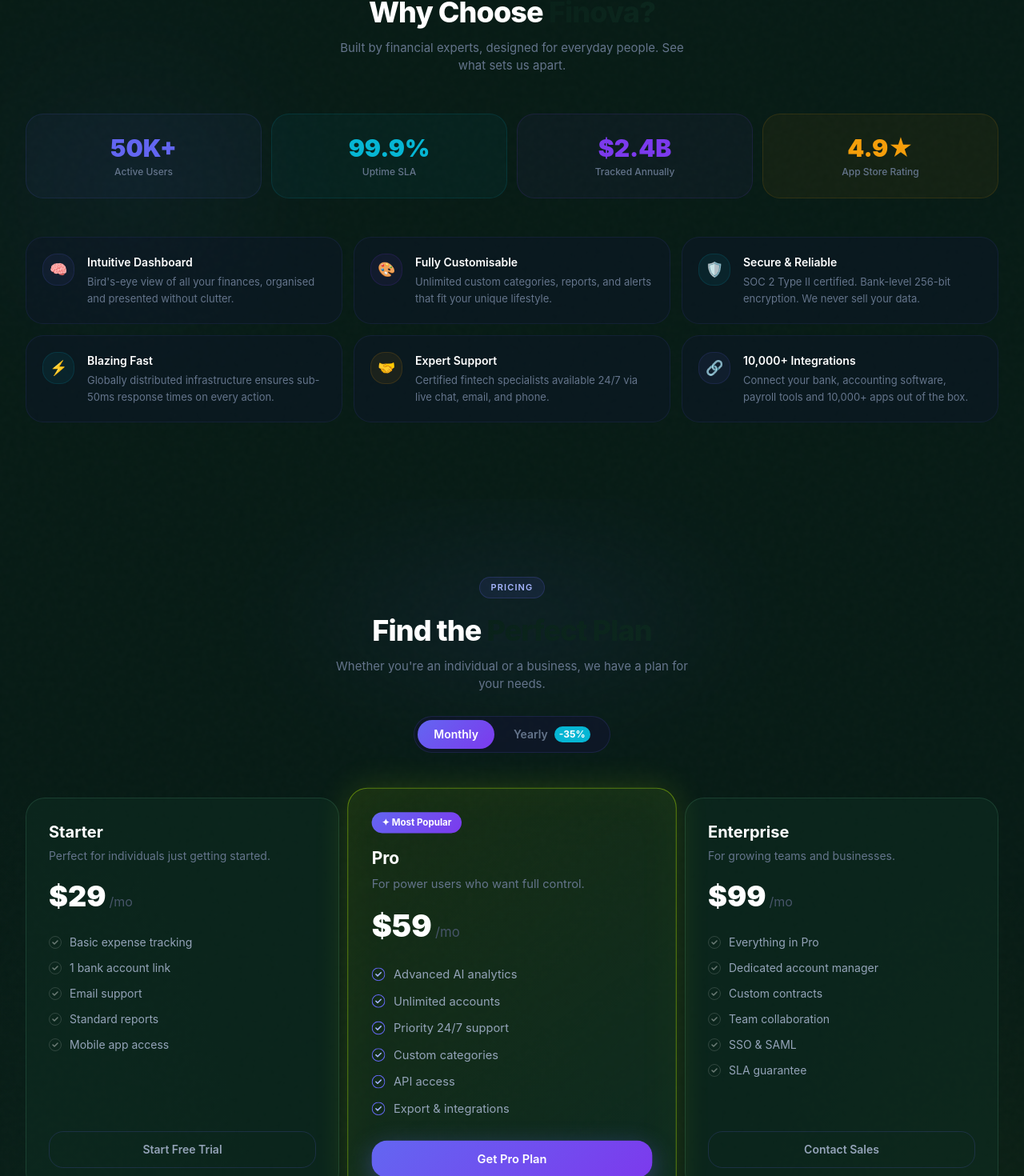
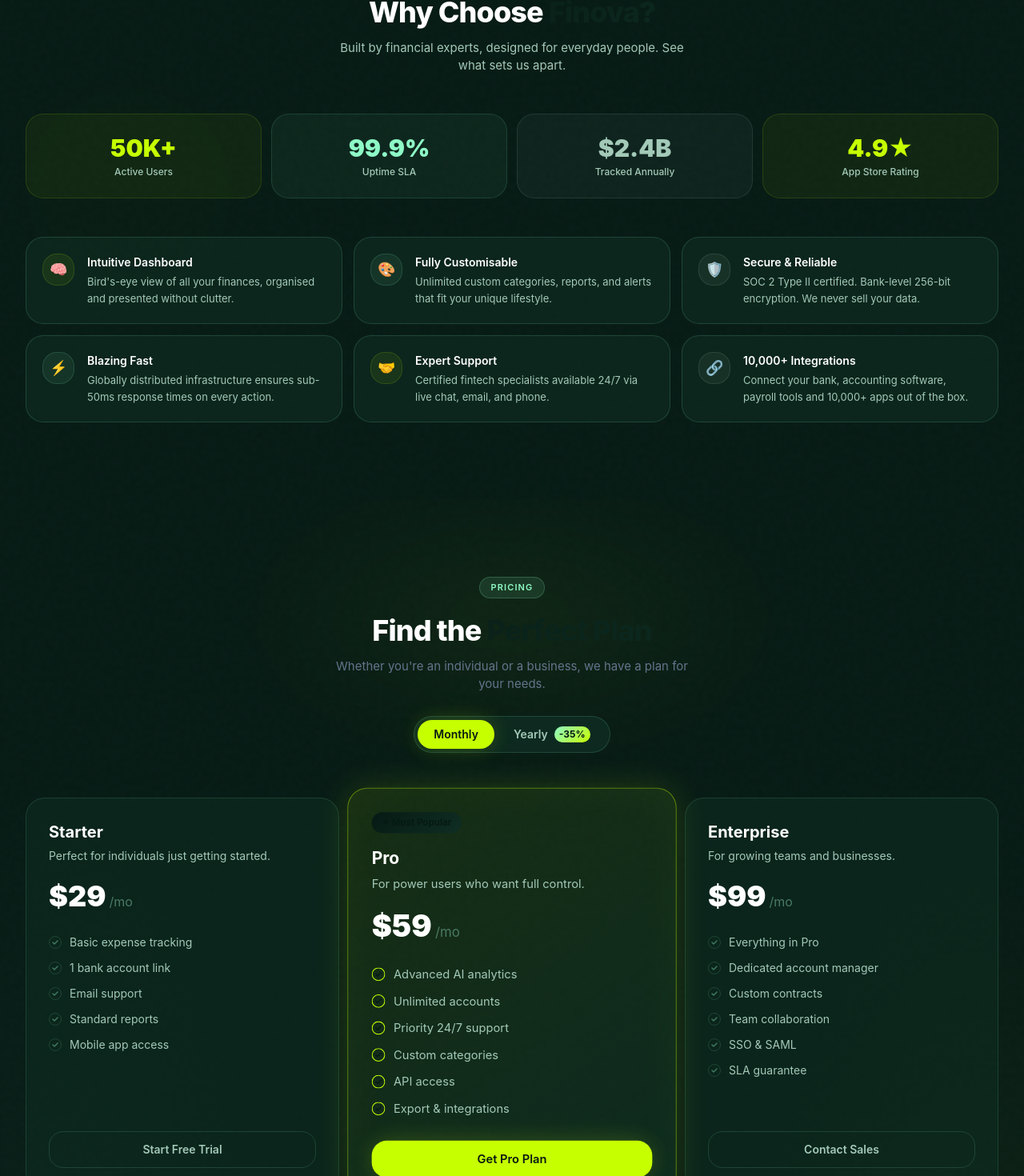
Before and after one commit to taijulsir/finova-sass-landing, a Next.js app: page / in a window 1280 px wide. Shown: the part 3293-4763 px from the top of the page at 80% size. Built offline with nearby package versions, Linux system fonts and the light colour scheme.

Commit message:
feat(pricing): redesign pricing and comparison tables with premium dark aesthetic

```diff
--- a/sections/Pricing.tsx
+++ b/sections/Pricing.tsx
@@ -1,5 +1,6 @@
 "use client";
 import { useState } from "react";
+import { cn } from "@/lib/utils";
 import { Container } from "@/components/Container";
 import { Section } from "@/components/Section";
 import Link from "next/link";
@@ -38,12 +39,12 @@ export function Pricing() {
     return (
         <Section id="pricing" className="relative overflow-hidden">
             <div className="pointer-events-none absolute top-0 left-1/2 -translate-x-1/2 w-[700px] h-[300px] opacity-15"
-                style={{ background: "radial-gradient(ellipse, rgba(99,102,241,0.6) 0%, transparent 70%)", filter: "blur(60px)" }} />
+                style={{ background: "radial-gradient(ellipse, rgba(198,255,0,0.4) 0%, transparent 70%)", filter: "blur(60px)" }} />
 
             <Container className="relative z-10">
                 <div className="text-center mb-14">
                     <span className="inline-flex items-center rounded-full px-3.5 py-1 text-[11px] font-semibold uppercase tracking-widest mb-5"
-                        style={{ background: "rgba(99,102,241,0.1)", border: "1px solid rgba(99,102,241,0.2)", color: "#a5b4fc" }}>
+                        style={{ background: "rgba(142,249,198,0.1)", border: "1px solid rgba(142,249,198,0.2)", color: "#8EF9C6" }}>
                         Pricing
                     </span>
                     <h2 className="text-3xl md:text-4xl font-extrabold text-white tracking-tight">
@@ -55,68 +56,56 @@ export function Pricing() {
 
                     {/* Toggle */}
                     <div className="mt-7 inline-flex items-center gap-1 p-1 rounded-full"
-                        style={{ background: "rgba(15,23,42,0.8)", border: "1px solid rgba(99,102,241,0.15)" }}>
+                        style={{ background: "rgba(15,46,35,0.8)", border: "1px solid var(--border)" }}>
                         <button onClick={() => setYearly(false)}
-                            className="px-5 py-2 rounded-full text-sm font-semibold transition-all duration-200"
-                            style={!yearly ? { background: "linear-gradient(135deg,#6366f1,#7c3aed)", color: "#fff" } : { color: "#64748b" }}>
+                            className={cn("px-5 py-2 rounded-full text-sm font-semibold transition-all duration-200", !yearly ? 'btn-primary' : 'text-muted-foreground')}
+                            style={!yearly ? { color: '#061A14' } : { color: 'var(--muted-foreground)' }}>
                             Monthly
                         </button>
                         <button onClick={() => setYearly(true)}
-                            className="flex items-center gap-2 px-5 py-2 rounded-full text-sm font-semibold transition-all duration-200"
-                            style={yearly ? { background: "linear-gradient(135deg,#6366f1,#7c3aed)", color: "#fff" } : { color: "#64748b" }}>
+                            className={cn("flex items-center gap-2 px-5 py-2 rounded-full text-sm font-semibold transition-all duration-200", yearly ? 'btn-primary' : 'text-muted-foreground')}
+                            style={yearly ? { color: '#061A14' } : { color: 'var(--muted-foreground)' }}>
                             Yearly
-                            <span className="text-xs font-bold px-1.5 py-0.5 rounded-full text-white"
-                                style={{ background: "#06b6d4" }}>-35%</span>
+                            <span className="text-xs font-bold px-1.5 py-0.5 rounded-full text-[#061A14]"
+                                style={{ background: "var(--gradient-accent)" }}>-35%</span>
                         </button>
                     </div>
                 </div>
 
                 <div className="grid grid-cols-1 md:grid-cols-3 gap-5 items-stretch">
                     {plans.map((plan, i) => (
-                        <div key={i} className={`pricing-card p-7 flex flex-col ${plan.highlighted ? "featured md:scale-105 md:z-10" : ""}`}>
+                        <div key={i} className={`pricing-card p-7 flex flex-col ${plan.highlighted ? "featured md:scale-105 md:z-10 pricing-featured" : ""}`}>
                             {plan.badge && (
-                                <div className="mb-4 self-start inline-flex items-center gap-1.5 rounded-full px-3 py-1 text-[11px] font-bold text-white"
-                                    style={{ background: "linear-gradient(135deg, #6366f1, #7c3aed)" }}>
-                                    ✦ {plan.badge}
-                                </div>
+                                <div className="mb-4 self-start inline-flex items-center gap-1.5 rounded-full px-3 py-1 text-[11px] font-bold text-[#061A14]"
+                                    style={{ background: "var(--gradient-primary)" }}>
+                                        ✦ {plan.badge}
+                                    </div>
                             )}
                             <h3 className="text-xl font-bold text-white mb-1.5">{plan.name}</h3>
-                            <p className="text-sm mb-5" style={{ color: "#64748b" }}>{plan.description}</p>
+                            <p className="text-sm mb-5" style={{ color: "var(--muted-foreground)" }}>{plan.description}</p>
 
                             <div className="flex items-baseline gap-1 mb-7">
                                 <span className="text-4xl font-black text-white">
                                     {yearly ? plan.yearlyPrice : plan.monthlyPrice}
                                 </span>
-                                <span className="text-base" style={{ color: "#475569" }}>/mo</span>
-                                {yearly && <span className="text-xs ml-1" style={{ color: "#06b6d4" }}>billed yearly</span>}
+                                <span className="text-base" style={{ color: "var(--muted-fg-dark)" }}>/mo</span>
+                                {yearly && <span className="text-xs ml-1" style={{ color: "#8EF9C6" }}>billed yearly</span>}
                             </div>
 
                             <ul className="space-y-3 mb-7 flex-1">
                                 {plan.features.map((f, j) => (
-                                    <li key={j} className="flex items-center gap-2.5 text-sm" style={{ color: "#94a3b8" }}>
+                                    <li key={j} className="flex items-center gap-2.5 text-sm" style={{ color: "var(--muted-foreground)" }}>
                                         <svg className="w-4 h-4 shrink-0" viewBox="0 0 16 16" fill="none">
-                                            <circle cx="8" cy="8" r="7.5" stroke={plan.highlighted ? "#6366f1" : "rgba(255,255,255,0.15)"} />
-                                            <path d="M5 8l2 2 4-4" stroke={plan.highlighted ? "#a5b4fc" : "rgba(255,255,255,0.4)"}
+                                            <circle cx="8" cy="8" r="7.5" stroke={plan.highlighted ? "#C6FF00" : "rgba(142,249,198,0.15)"} />
+                                            <path d="M5 8l2 2 4-4" stroke={plan.highlighted ? "#061A14" : "rgba(142,249,198,0.4)"}
                                                 strokeWidth="1.5" strokeLinecap="round" strokeLinejoin="round" />
                                         </svg>
                                         {f}
                                     </li>
                                 ))}
                             </ul>
-
                             <Link href="#"
-                                className="w-full py-3 rounded-xl text-center text-sm font-semibold transition-all duration-300"
-                                style={plan.highlighted
-                                    ? { background: "linear-gradient(135deg,#6366f1,#7c3aed)", color: "#fff", boxShadow: "0 8px 28px rgba(99,102,241,0.4)" }
-                                    : { color: "#94a3b8", border: "1px solid rgba(99,102,241,0.18)" }}
-                                onMouseEnter={(e) => {
-                                    if (!plan.highlighted)
-                                        (e.currentTarget as HTMLAnchorElement).style.borderColor = "rgba(99,102,241,0.4)";
-                                }}
-                                onMouseLeave={(e) => {
-                                    if (!plan.highlighted)
-                                        (e.currentTarget as HTMLAnchorElement).style.borderColor = "rgba(99,102,241,0.18)";
-                                }}
+                                className={`w-full py-3 rounded-xl text-center text-sm font-semibold transition-all duration-300 ${plan.highlighted ? 'btn-primary' : 'btn-ghost'}`}
                             >
                                 {plan.cta}
                             </Link>
--- a/sections/WhyChooseUs.tsx
+++ b/sections/WhyChooseUs.tsx
@@ -3,38 +3,38 @@ import { Container } from "@/components/Container";
 import { Section } from "@/components/Section";
 
 const stats = [
-    { value: "50K+", label: "Active Users", color: "#6366f1" },
-    { value: "99.9%", label: "Uptime SLA", color: "#06b6d4" },
-    { value: "$2.4B", label: "Tracked Annually", color: "#7c3aed" },
-    { value: "4.9★", label: "App Store Rating", color: "#f59e0b" },
+    { value: "50K+", label: "Active Users", color: "#C6FF00" },
+    { value: "99.9%", label: "Uptime SLA", color: "#8EF9C6" },
+    { value: "$2.4B", label: "Tracked Annually", color: "#A3C9B8" },
+    { value: "4.9★", label: "App Store Rating", color: "#C6FF00" },
 ];
 
 const reasons = [
-    { icon: "🧠", title: "Intuitive Dashboard", description: "Bird's-eye view of all your finances, organised and presented without clutter.", accent: "#6366f1" },
-    { icon: "🎨", title: "Fully Customisable", description: "Unlimited custom categories, reports, and alerts that fit your unique lifestyle.", accent: "#7c3aed" },
-    { icon: "🛡️", title: "Secure & Reliable", description: "SOC 2 Type II certified. Bank-level 256-bit encryption. We never sell your data.", accent: "#06b6d4" },
-    { icon: "⚡", title: "Blazing Fast", description: "Globally distributed infrastructure ensures sub-50ms response times on every action.", accent: "#06b6d4" },
-    { icon: "🤝", title: "Expert Support", description: "Certified fintech specialists available 24/7 via live chat, email, and phone.", accent: "#f59e0b" },
-    { icon: "🔗", title: "10,000+ Integrations", description: "Connect your bank, accounting software, payroll tools and 10,000+ apps out of the box.", accent: "#6366f1" },
+    { icon: "🧠", title: "Intuitive Dashboard", description: "Bird's-eye view of all your finances, organised and presented without clutter.", accent: "#C6FF00" },
+    { icon: "🎨", title: "Fully Customisable", description: "Unlimited custom categories, reports, and alerts that fit your unique lifestyle.", accent: "#8EF9C6" },
+    { icon: "🛡️", title: "Secure & Reliable", description: "SOC 2 Type II certified. Bank-level 256-bit encryption. We never sell your data.", accent: "#A3C9B8" },
+    { icon: "⚡", title: "Blazing Fast", description: "Globally distributed infrastructure ensures sub-50ms response times on every action.", accent: "#8EF9C6" },
+    { icon: "🤝", title: "Expert Support", description: "Certified fintech specialists available 24/7 via live chat, email, and phone.", accent: "#C6FF00" },
+    { icon: "🔗", title: "10,000+ Integrations", description: "Connect your bank, accounting software, payroll tools and 10,000+ apps out of the box.", accent: "#A3C9B8" },
 ];
 
 export function WhyChooseUs() {
     return (
         <Section id="why-choose-us" className="relative overflow-hidden">
             <div className="pointer-events-none absolute top-1/2 -left-16 -translate-y-1/2 w-[450px] h-[450px] opacity-10"
-                style={{ background: "radial-gradient(ellipse, rgba(99,102,241,0.7) 0%, transparent 70%)", filter: "blur(80px)" }} />
+                style={{ background: "radial-gradient(ellipse, var(--primary-100) 0%, transparent 70%)", filter: "blur(80px)" }} />
 
             <Container className="relative z-10">
                 {/* Heading */}
                 <div className="text-center mb-12">
                     <span className="inline-flex items-center rounded-full px-3.5 py-1 text-[11px] font-semibold uppercase tracking-widest mb-5"
-                        style={{ background: "rgba(99,102,241,0.1)", border: "1px solid rgba(99,102,241,0.2)", color: "#a5b4fc" }}>
+                        style={{ background: "var(--primary-100)", border: "1px solid var(--border)", color: "#8EF9C6" }}>
                         Our Advantage
                     </span>
                     <h2 className="text-3xl md:text-4xl font-extrabold text-white tracking-tight">
                         Why Choose <span className="gradient-text">Finova?</span>
                     </h2>
-                    <p className="mt-3.5 max-w-md mx-auto text-[15px]" style={{ color: "#64748b" }}>
+                    <p className="mt-3.5 max-w-md mx-auto text-[15px]" style={{ color: "var(--muted-foreground)" }}>
                         Built by financial experts, designed for everyday people. See what sets us apart.
                     </p>
                 </div>
@@ -45,7 +45,7 @@ export function WhyChooseUs() {
                         <div key={s.label} className="text-center py-6 px-4 rounded-2xl"
                             style={{ background: `${s.color}0d`, border: `1px solid ${s.color}1f` }}>
                             <div className="text-3xl font-black mb-1" style={{ color: s.color }}>{s.value}</div>
-                            <div className="text-xs font-medium" style={{ color: "#64748b" }}>{s.label}</div>
+                            <div className="text-xs font-medium" style={{ color: "var(--muted-foreground)" }}>{s.label}</div>
                         </div>
                     ))}
                 </div>
@@ -54,18 +54,8 @@ export function WhyChooseUs() {
                 <div className="grid grid-cols-1 md:grid-cols-2 lg:grid-cols-3 gap-3.5">
                     {reasons.map((r) => (
                         <div key={r.title}
-                            className="group p-5 rounded-2xl flex items-start gap-4 cursor-default transition-all duration-300"
-                            style={{ background: "rgba(15,23,42,0.45)", border: "1px solid rgba(99,102,241,0.1)" }}
-                            onMouseEnter={(e) => {
-                                const el = e.currentTarget as HTMLDivElement;
-                                el.style.background = `${r.accent}0d`;
-                                el.style.borderColor = `${r.accent}30`;
-                            }}
-                            onMouseLeave={(e) => {
-                                const el = e.currentTarget as HTMLDivElement;
-                                el.style.background = "rgba(15,23,42,0.45)";
-                                el.style.borderColor = "rgba(99,102,241,0.1)";
-                            }}
+                            className="group p-5 rounded-2xl flex items-start gap-4 cursor-default transition-all duration-300 reason-card"
+                            style={{}}
                         >
                             <div className="w-10 h-10 rounded-xl flex items-center justify-center text-lg shrink-0 group-hover:scale-110 transition-transform duration-300"
                                 style={{ background: `${r.accent}12`, border: `1px solid ${r.accent}22` }}>
@@ -73,7 +63,7 @@ export function WhyChooseUs() {
                             </div>
                             <div>
                                 <h3 className="text-[14px] font-semibold text-white mb-1">{r.title}</h3>
-                                <p className="text-[13px] leading-relaxed" style={{ color: "#64748b" }}>{r.description}</p>
+                                <p className="text-[13px] leading-relaxed" style={{ color: "var(--muted-foreground)" }}>{r.description}</p>
                             </div>
                         </div>
                     ))}
```
